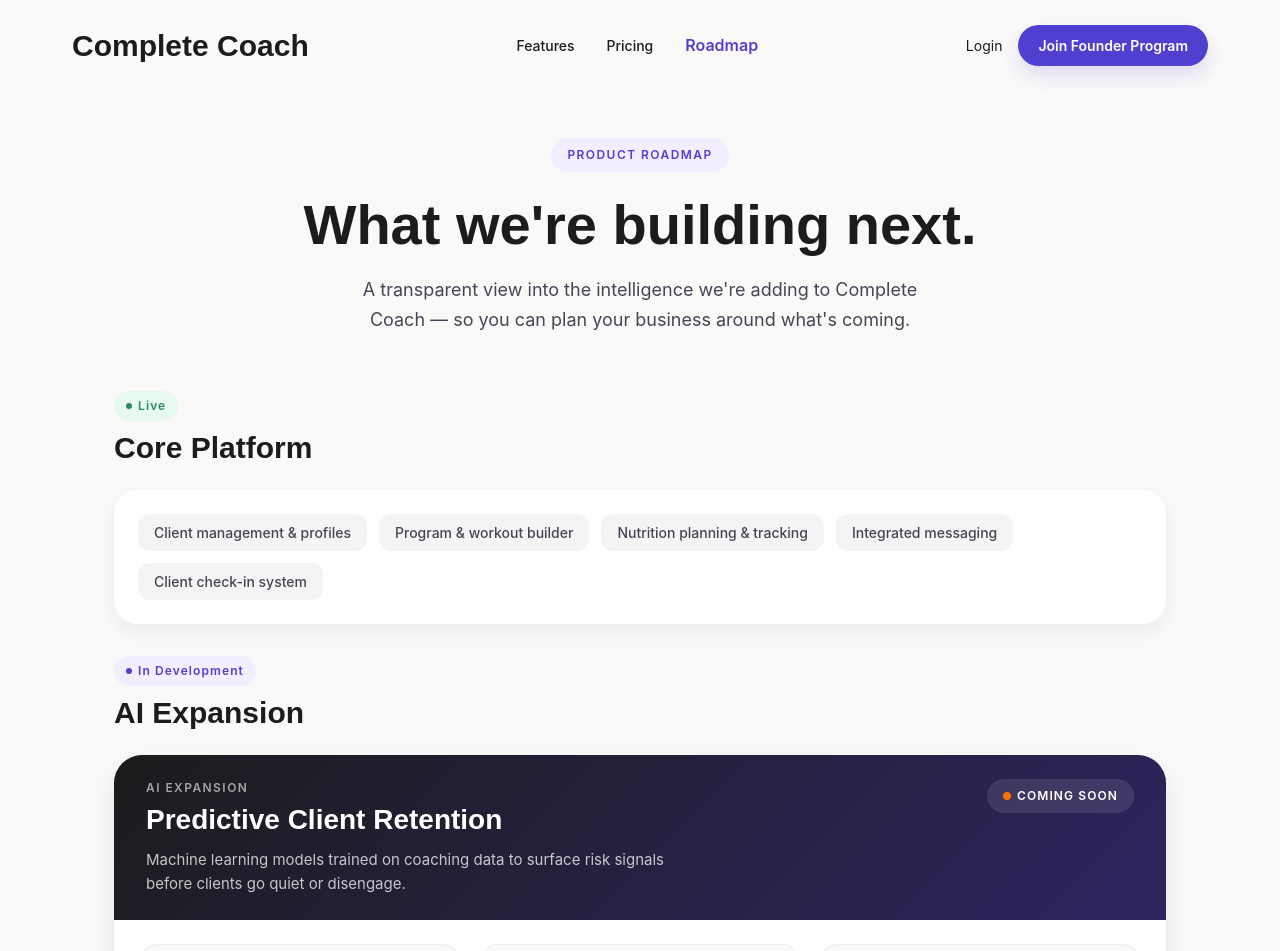
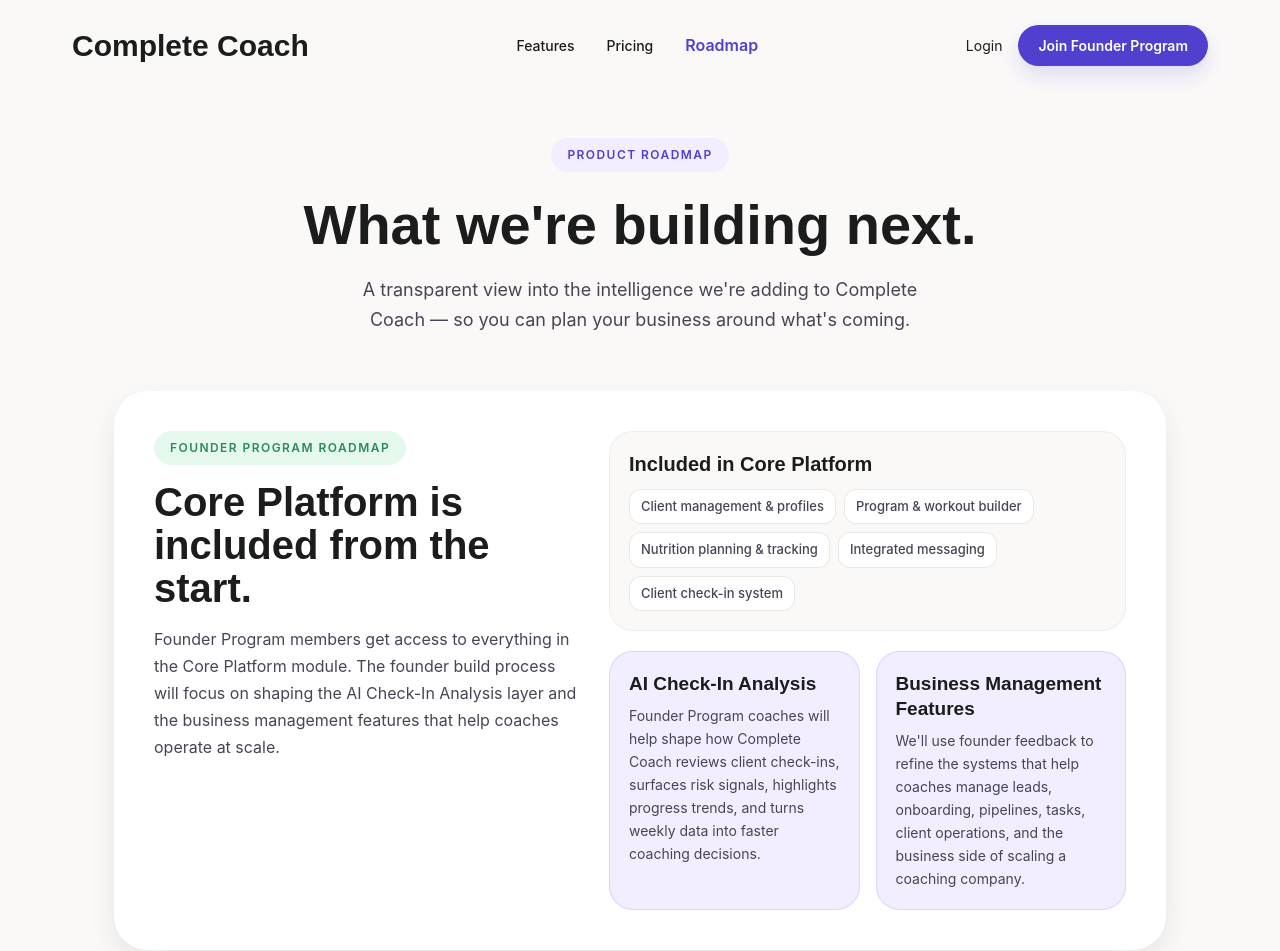
Before and after one commit to samanthaselvam07/Completecoachlanding, a Next.js app: page /roadmap in a window 1280 px wide. Shown: the top 951 px of the page. Built offline with nearby package versions, Linux system fonts and the light colour scheme; no server answers.

Commit message:
Add founder program roadmap context

```diff
--- a/src/components/marketing/roadmap-page.tsx
+++ b/src/components/marketing/roadmap-page.tsx
@@ -89,6 +89,21 @@ const phases = [
   },
 ];
 
+const corePlatformItems = phases[0].items ?? [];
+
+const founderProgramFocus = [
+  {
+    title: "AI Check-In Analysis",
+    description:
+      "Founder Program coaches will help shape how Complete Coach reviews client check-ins, surfaces risk signals, highlights progress trends, and turns weekly data into faster coaching decisions.",
+  },
+  {
+    title: "Business Management Features",
+    description:
+      "We'll use founder feedback to refine the systems that help coaches manage leads, onboarding, pipelines, tasks, client operations, and the business side of scaling a coaching company.",
+  },
+] as const;
+
 const iconMap: Record<string, ReactElement> = {
   churn: (
     <svg width="20" height="20" viewBox="0 0 20 20" fill="none">
@@ -170,6 +185,64 @@ export function RoadmapPage() {
         <p className="text-[#474554] text-[18px] leading-[30px] max-w-[580px] mx-auto">
           A transparent view into the intelligence we're adding to Complete Coach — so you can plan your business around what's coming.
         </p>
+      </section>
+
+      {/* Founder Program context */}
+      <section className="px-6 pb-14 max-w-[1100px] mx-auto">
+        <div className="rounded-[34px] bg-white px-6 py-8 shadow-[0px_12px_28px_0px_rgba(27,28,28,0.08)] md:px-10 md:py-10">
+          <div className="grid gap-8 lg:grid-cols-[0.9fr_1.1fr] lg:items-start">
+            <div>
+              <div className="mb-4 inline-flex items-center rounded-[18px] bg-[#e6f9ef] px-4 py-2">
+                <span className="text-[12px] font-semibold tracking-[1.44px] text-[#2a8a5b]">
+                  FOUNDER PROGRAM ROADMAP
+                </span>
+              </div>
+              <h2 className="mb-4 font-['Plus_Jakarta_Sans',sans-serif] text-[30px] font-extrabold leading-[1.08] text-[#1b1c1c] md:text-[40px]">
+                Core Platform is included from the start.
+              </h2>
+              <p className="text-[16px] leading-[27px] text-[#474554]">
+                Founder Program members get access to everything in the Core
+                Platform module. The founder build process will focus on
+                shaping the AI Check-In Analysis layer and the business
+                management features that help coaches operate at scale.
+              </p>
+            </div>
+
+            <div className="grid gap-5">
+              <div className="rounded-[24px] bg-[#fbf9f8] p-5 shadow-[inset_0_0_0_1px_#f0eeec]">
+                <h3 className="mb-3 font-['Plus_Jakarta_Sans',sans-serif] text-[20px] font-bold leading-[26px] text-[#1b1c1c]">
+                  Included in Core Platform
+                </h3>
+                <div className="flex flex-wrap gap-2">
+                  {corePlatformItems.map((item) => (
+                    <span
+                      className="rounded-[12px] bg-white px-3 py-2 text-[13px] font-medium text-[#474554] shadow-[inset_0_0_0_1px_#ebe7e4]"
+                      key={item}
+                    >
+                      {item}
+                    </span>
+                  ))}
+                </div>
+              </div>
+
+              <div className="grid gap-4 md:grid-cols-2">
+                {founderProgramFocus.map((item) => (
+                  <div
+                    className="rounded-[24px] bg-[#f2eeff] p-5 shadow-[inset_0_0_0_1px_#ddd5ff]"
+                    key={item.title}
+                  >
+                    <h3 className="mb-2 font-['Plus_Jakarta_Sans',sans-serif] text-[19px] font-bold leading-[25px] text-[#1b1c1c]">
+                      {item.title}
+                    </h3>
+                    <p className="text-[14px] leading-[23px] text-[#474554]">
+                      {item.description}
+                    </p>
+                  </div>
+                ))}
+              </div>
+            </div>
+          </div>
+        </div>
       </section>
 
       {/* Timeline track */}
```
